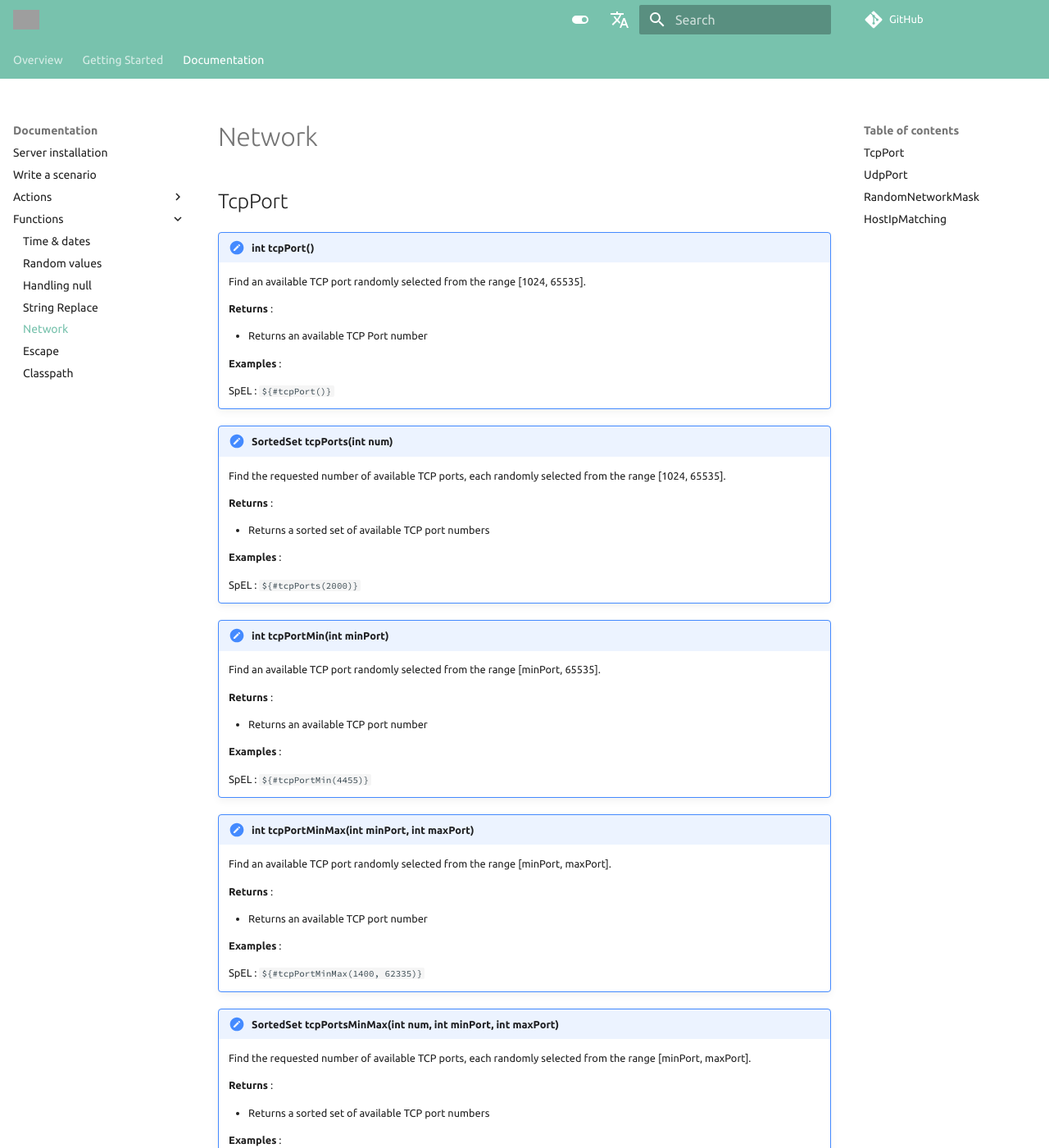
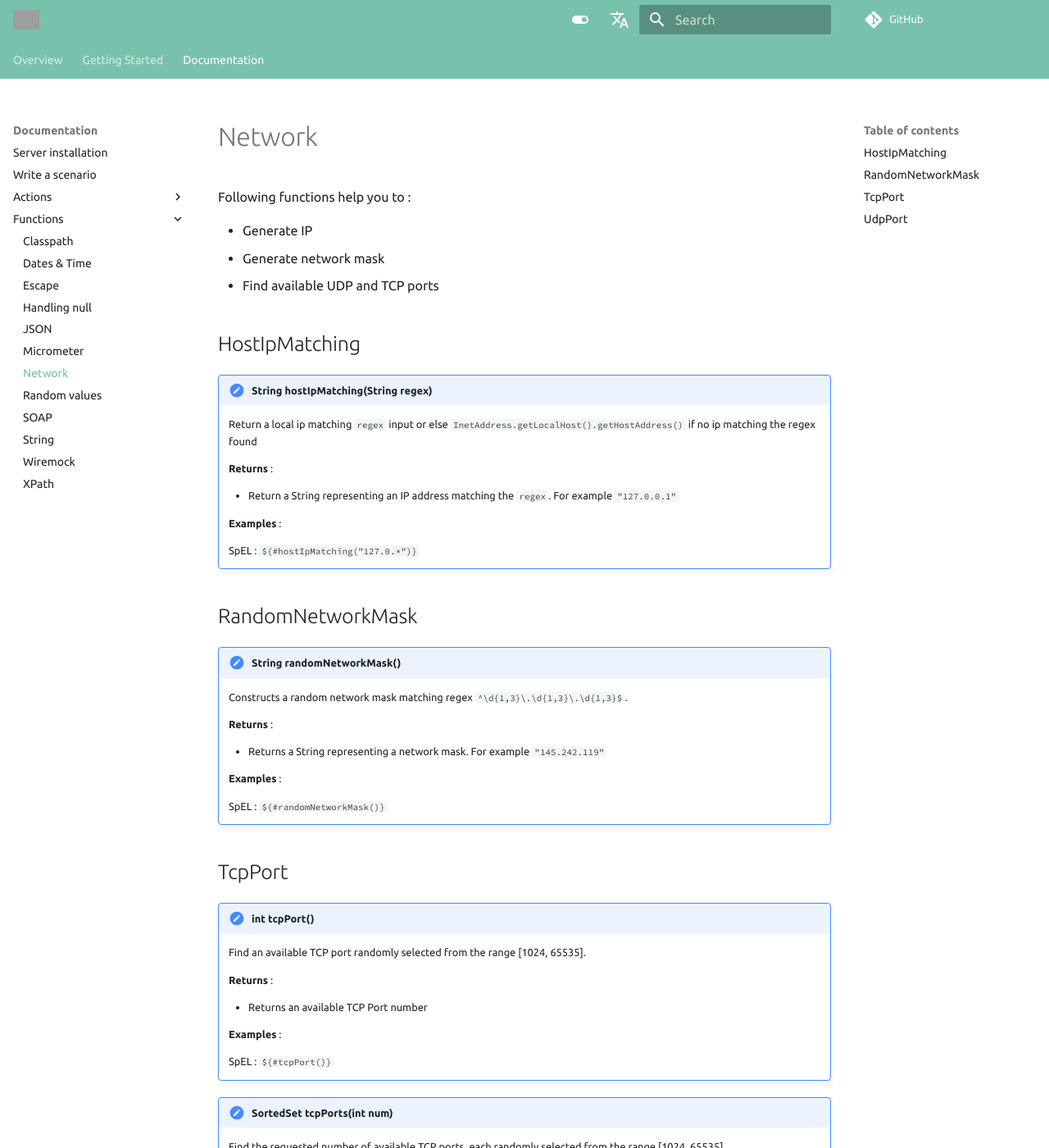
Before and after one commit to chutney-testing/chutney-testing.github.io-legacy, an MkDocs documentation site: the page built from docs/functions/network.md, in a window 1280 px wide and 1400 px high. Shown: the whole window at 82% size. Built offline with MkDocs 1.6.1 and Material for MkDocs 9.7.7, drawn with Linux system fonts in a browser that asks for light colours; comment, search, counter and statistics services are not loaded; some of the changed text lies outside the part shown; grey boxes are pictures that could not be loaded.

Commit message:
docs: Complete all functions (#24)
Co-authored-by: bessonm <besson.mael@gmail.com>

```diff
--- a/docs/functions/network.md
+++ b/docs/functions/network.md
@@ -1,3 +1,37 @@
+Following functions help you to :
+
+* Generate IP
+* Generate network mask
+* Find available UDP and TCP ports
+
+# HostIpMatching
+
+!!! note "String hostIpMatching(String regex)"
+
+    Return a local ip matching `regex` input or else `InetAddress.getLocalHost().getHostAddress()` if no ip matching the regex found
+
+    **Returns** :
+
+    * Return a String representing an IP address matching the `regex`. For example `"127.0.0.1"`
+
+    **Examples** :
+
+    SpEL : `${#hostIpMatching("127.0.*")}`
+
+# RandomNetworkMask
+
+!!! note "String randomNetworkMask()"
+
+    Constructs a random network mask matching regex `^\d{1,3}\.\d{1,3}\.\d{1,3}$`.
+
+    **Returns** :
+
+    * Returns a String representing a network mask. For example `"145.242.119"`
+
+    **Examples** :
+
+    SpEL : `${#randomNetworkMask()}`
+
 # TcpPort
 
 !!! note "int tcpPort()"
@@ -12,8 +46,6 @@
 
     SpEL : `${#tcpPort()}`
 
-
-
 !!! note "SortedSet<Integer> tcpPorts(int num)"
 
     Find the requested number of available TCP ports, each randomly selected from the range [1024, 65535].
@@ -25,8 +57,6 @@
     **Examples** :
 
     SpEL : `${#tcpPorts(2000)}`
-
-
 
 !!! note "int tcpPortMin(int minPort)"
 
@@ -40,8 +70,6 @@
 
     SpEL : `${#tcpPortMin(4455)}`
 
-
-
 !!! note "int tcpPortMinMax(int minPort, int maxPort)"
 
     Find an available TCP port randomly selected from the range [minPort, maxPort].
@@ -54,8 +82,6 @@
 
     SpEL : `${#tcpPortMinMax(1400, 62335)}`
 
-
-
 !!! note "SortedSet<Integer> tcpPortsMinMax(int num, int minPort, int maxPort)"
 
     Find the requested number of available TCP ports, each randomly selected from the range [minPort, maxPort].
@@ -67,8 +93,6 @@
     **Examples** :
 
     SpEL : `${#tcpPortsMinMax(420, 500, 1000)}`
-
-
 
 !!! note "int tcpPortRandomRange(int range)"
 
@@ -108,7 +132,6 @@
 
     SpEL : `${#udpPort()}`
 
-
 !!! note "SortedSet<Integer> udpPorts(int num)"
 
     Find the requested number of available UDP ports, each randomly selected from the range [1024, 65535].
@@ -120,8 +143,6 @@
     **Examples** :
 
     SpEL : `${#udpPorts(2500)}`
-
-
 
 !!! note "int udpPortMin(int minPort)"
 
@@ -135,8 +156,6 @@
 
     SpEL : `${#udpPortMin(2331)}`
 
-
-
 !!! note "int udpPortMinMax(int minPort, int maxPort)"
 
     Find an available UDP port randomly selected from the range [minPort, maxPort].
@@ -148,8 +167,6 @@
     **Examples** :
 
     SpEL : `${#udpPortMinMax(250, 1544)}`
-
-
 
 !!! note "SortedSet<Integer> udpPortsMinMax(int num, int minPort, int maxPort)"
 
@@ -163,8 +180,6 @@
 
     SpEL : `${#udpPortsMinMax(342, 250, 1544)}`
 
-
-
 !!! note "int udpPortRandomRange(int range)"
 
     Find an available UDP port randomly selected from the range [minPort, maxPort].
@@ -177,8 +192,6 @@
 
     SpEL : `${#udpPortRandomRange(152)}`
 
-
-
 !!! note "SortedSet<Integer> udpPortsRandomRange(int num, int range)"
 
     Find the requested number of available UDP ports, each randomly selected from the range [minPort, maxPort].
--- a/mkdocs.yml
+++ b/mkdocs.yml
@@ -26,13 +26,18 @@ nav:
         - amqp: actions/amqp.md
         - http: actions/http.md
     - Functions:
-      - Time & dates: functions/datetime.md
+      - Classpath: functions/classpath.md
+      - Dates & Time: functions/datetime.md
+      - Escape: functions/escape.md
+      - Handling null: functions/nullable.md
+      - JSON: functions/json.md
+      - Micrometer: functions/micrometer.md
+      - Network: functions/network.md
       - Random values: functions/generate.md
-      - Handling null: functions/nullable.md
-      - String Replace: functions/string_replace.md
-      - Network: functions/network.md
-      - Escape: functions/escape.md
-      - Classpath: functions/classpath.md
+      - SOAP: functions/soap.md
+      - String: functions/string.md
+      - Wiremock: functions/wiremock.md
+      - XPath: functions/xpath.md
   #- Toolbox: toolbox.md # hidden page
 
 extra_css:
```
Also changed, not shown: other parts of docs/functions/network.md (+0 -28 lines), docs/functions/classpath.md (+14 -14 lines), docs/functions/datetime.md (+0 -8 lines), docs/functions/escape.md (+22 -26 lines), docs/functions/generate.md (+0 -8 lines), docs/functions/json.md (added, +93 -0 lines), docs/functions/micrometer.md (added, +15 -0 lines), docs/functions/soap.md (added, +17 -0 lines), docs/functions/string.md (added, +17 -0 lines), docs/functions/string_replace.md (deleted, +0 -22 lines), docs/functions/wiremock.md (added, +33 -0 lines), docs/functions/xpath.md (added, +48 -0 lines).
